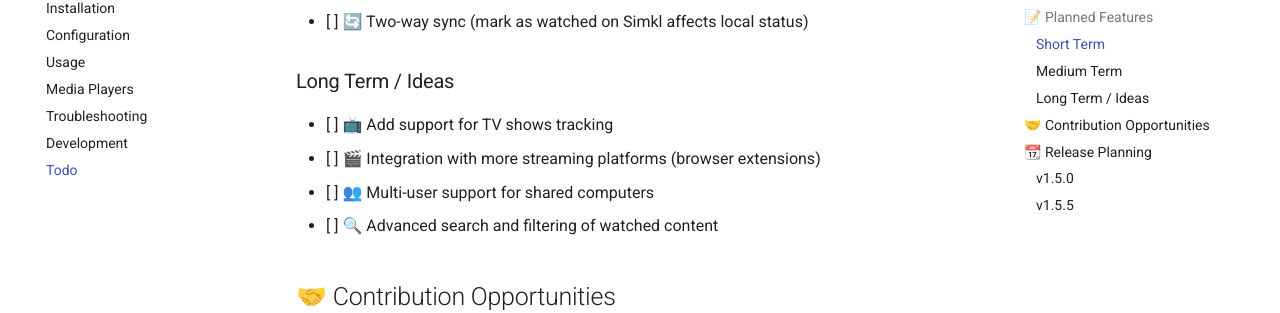
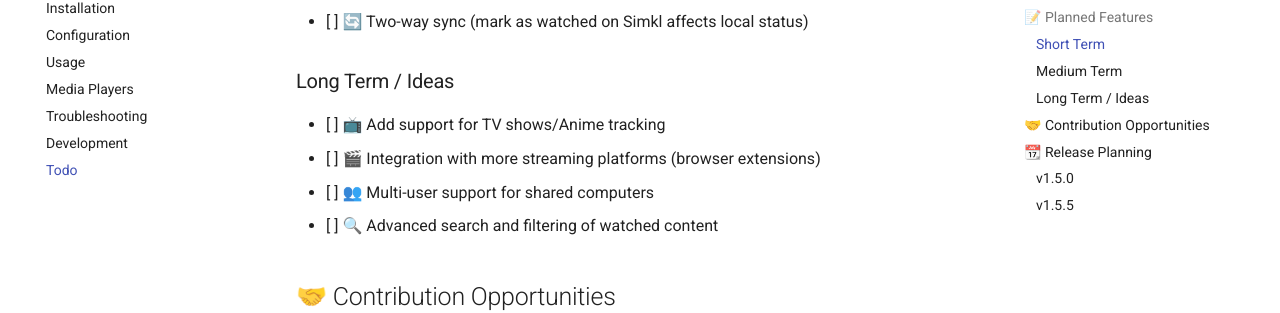
Before and after one commit to ByteTrix/Media-Player-Scrobbler-for-Simkl, an MkDocs documentation site: the page built from docs/todo.md, in a window 1280 px wide and 900 px high, scrolled down 1021 px. Shown: the part 145-458 px from the top of the window. Built offline with MkDocs 1.6.1 and Material for MkDocs 9.7.7, drawn with Linux system fonts in a browser that asks for light colours; comment, search, counter and statistics services are not loaded.

Commit message:
fix: update todo list to include support for TV shows and Anime tracking

```diff
--- a/docs/todo.md
+++ b/docs/todo.md
@@ -38,7 +38,7 @@ This document tracks both completed features and planned improvements for Media
 
 ### Long Term / Ideas
 
-- [ ] 📺 Add support for TV shows tracking
+- [ ] 📺 Add support for TV shows/Anime tracking
 - [ ] 🎬 Integration with more streaming platforms (browser extensions)
 - [ ] 👥 Multi-user support for shared computers
 - [ ] 🔍 Advanced search and filtering of watched content
```
